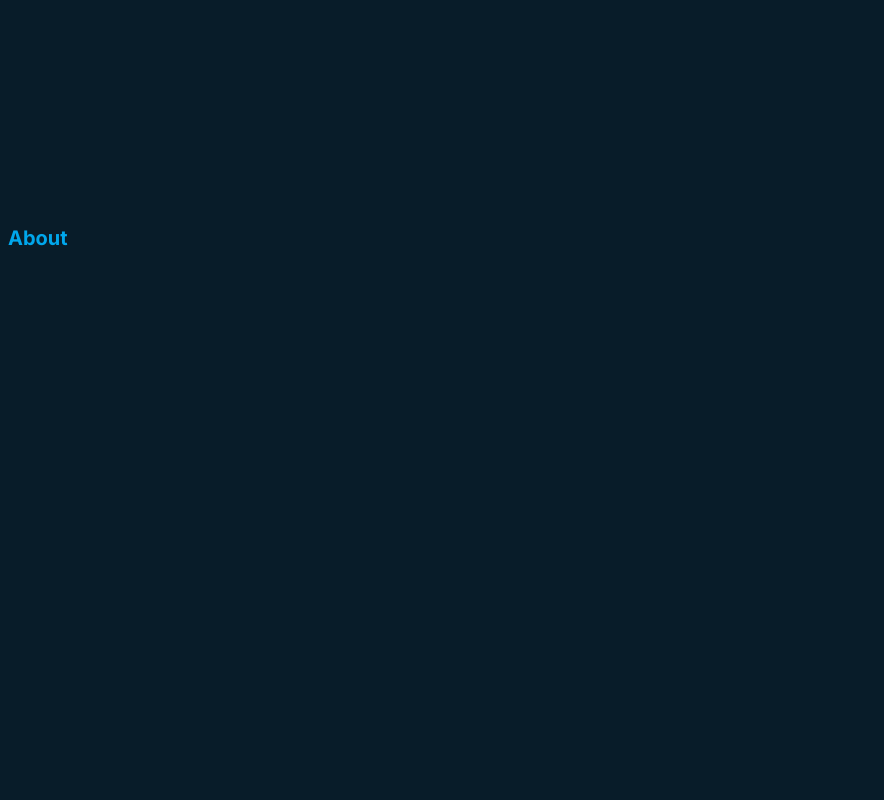
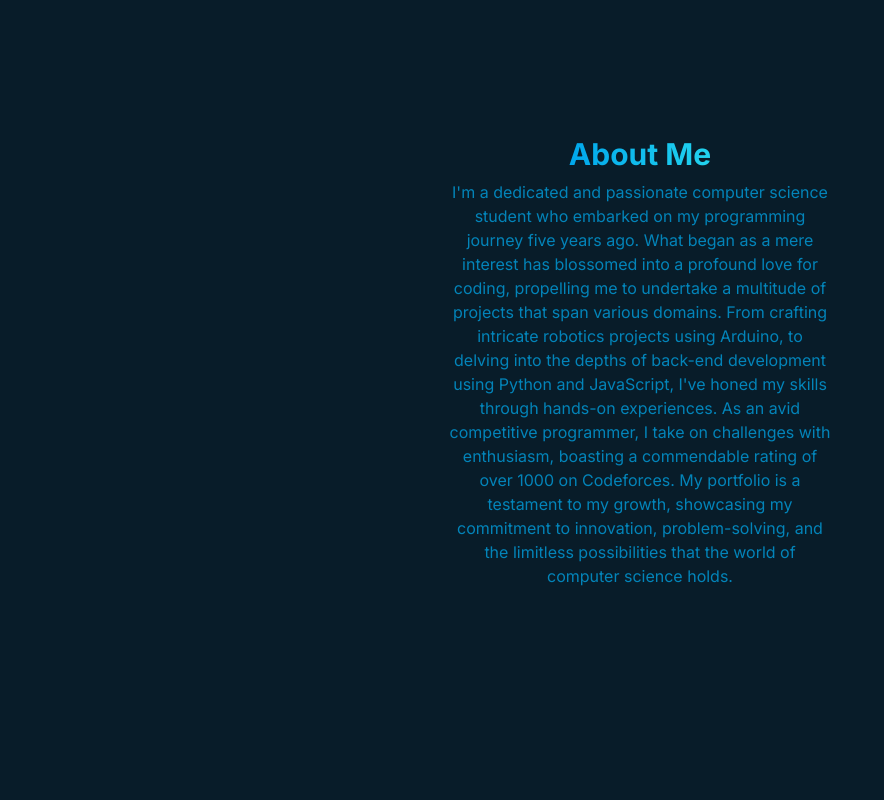
Before and after one commit to MohamedIrfanAM/portfolio, a Next.js app: page / in a window 1280 px wide. Shown: the part 680-1480 px from the top of the page, without its empty margins (0-884 px from the left). Built offline with nearby package versions, Linux system fonts and the light colour scheme.

Commit message:
About section paragraph

```diff
--- a/package.json
+++ b/package.json
@@ -11,6 +11,7 @@
   "dependencies": {
     "eslint": "8.46.0",
     "eslint-config-next": "13.4.12",
+    "framer-motion": "^10.15.1",
     "next": "13.4.12",
     "react": "18.2.0",
     "react-dom": "18.2.0",
--- a/src/components/About.jsx
+++ b/src/components/About.jsx
@@ -1,7 +1,10 @@
 const About = () => {
   return (
-    <section className="h-screen py-8 lg:py-24" id='about'>
-      <div className="m-2 w-[50%] text-primary text-xl font-bold ">About</div>
+    <section className="min-h-screen p-1" id='about'>
+      <div className="mt-3 w-full flex flex-col justify-center items-center text-center">
+        <div className="text-3xl font-bold bg-clip-text text-transparent bg-gradient-to-r from-primary to-cyan-400">About Me</div>
+        <div className="max-w-sm text-secondary mt-2 leading-6">I'm a dedicated and passionate computer science student who embarked on my programming journey five years ago. What began as a mere interest has blossomed into a profound love for coding, propelling me to undertake a multitude of projects that span various domains. From crafting intricate robotics projects using Arduino, to delving into the depths of back-end development using Python and JavaScript, I've honed my skills through hands-on experiences. As an avid competitive programmer, I take on challenges with enthusiasm, boasting a commendable rating of over 1000 on Codeforces. My portfolio is a testament to my growth, showcasing my commitment to innovation, problem-solving, and the limitless possibilities that the world of computer science holds.</div>
+      </div>
     </section>
   )
 }
--- a/src/components/Hero.jsx
+++ b/src/components/Hero.jsx
@@ -3,7 +3,7 @@ import Image from "next/image"
 import { Link } from "react-scroll"
 import irfanPotrait from "public/irfan-neon.png"
 import { Dancing_Script } from "next/font/google"
-import { AiOutlineGithub,AiFillLinkedin,AiOutlineTwitter,AiOutlineInstagram, AiOutlineLinkedin } from "react-icons/ai"
+import { AiOutlineGithub,AiOutlineTwitter,AiOutlineInstagram, AiOutlineLinkedin } from "react-icons/ai"
 
 const dancing_script = Dancing_Script({
   subsets:['latin'],
```
Also changed, not shown: 1 other file (tests, documents, lock files or other folders).
